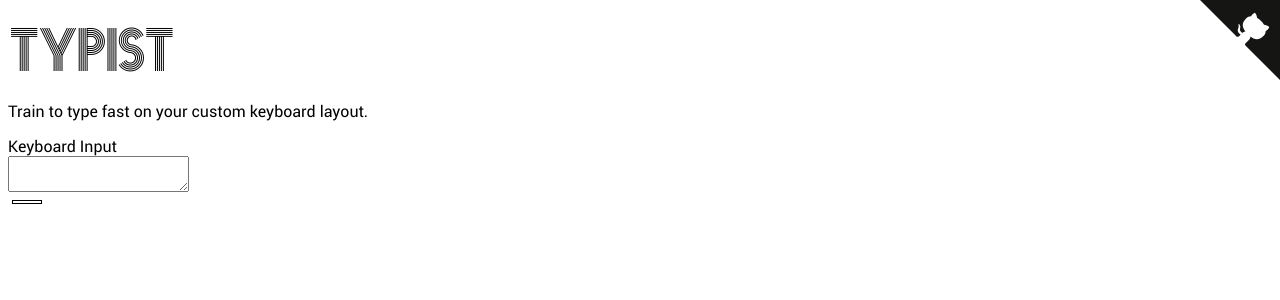
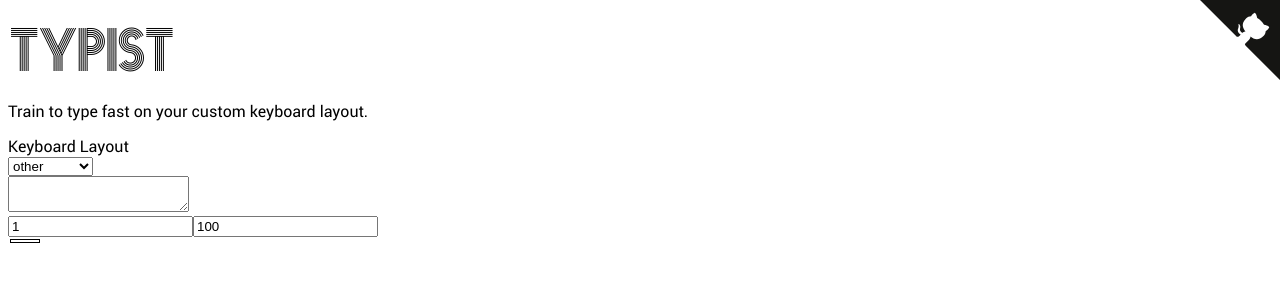
Before and after one commit to mathieucaroff/typist, a React (Vite) app: page / in a window 1280 px wide. Shown: the top 300 px of the page. Built offline with nearby package versions, Linux system fonts and the light colour scheme.

Commit message:
Produce lessons adapted to the keyboard of the user

```diff
--- a/src/app.tsx
+++ b/src/app.tsx
@@ -1,22 +1,66 @@
 import classNames from "classnames"
 import React, { useMemo, useState } from "react"
 import { Keyboard } from "./type"
+import { lesson } from "./lesson"
 
 function processKeyboardText(text: string): Keyboard {
   return text.split("\n").map((line) => line.split(""))
 }
 
+const QWERTY = `
+QWERTYUIOP{}
+ASDFGHJKL;"|
+-ZXCVBNM<>?
+`.slice(1, -1)
+const AZERTY = `
+AZERTYUIOP^$
+QSDFGHJKLMù*
+<WXCVBN,;:!
+`.slice(1, -1)
+const ASSET2018 = `
+QWDGJYPUL:{}
+ASETFHNIOR"|
+-ZXCVBKM<>?
+`.slice(1, -1)
+
 export function App() {
   let [keyboardText, setKeyboardText] = useState("")
   let keyboard = useMemo(
     () => processKeyboardText(keyboardText),
-    [keyboardText],
+    [keyboardText]
   )
   let [pressedKeys, setPressedKeys] = useState<string[]>(() => [])
+  let [level, setLevel] = useState(1)
+  let [length, setLength] = useState(100)
+
+  let lessonString = useMemo(
+    () => keyboard.length > 2 && lesson(keyboard, level, length).toLowerCase(),
+    [keyboard, level, length]
+  )
 
   return (
     <div>
-      <div>Keyboard Input</div>
+      <div>Keyboard Layout</div>
+      <div>
+        <select
+          onChange={(ev) => {
+            let key = ev.currentTarget.value.toUpperCase()
+            setKeyboardText(
+              {
+                QWERTY,
+                AZERTY,
+                ASSET2018,
+                OTHER: keyboardText,
+              }[key] ?? ""
+            )
+          }}
+        >
+          <option>other</option>
+          <option>Qwerty</option>
+          <option>Azerty</option>
+          <option>Asset2018</option>
+        </select>
+      </div>
       <div>
         <textarea
           value={keyboardText}
@@ -25,6 +69,22 @@ export function App() {
           }}
         />
       </div>
+      <input
+        type="number"
+        value={level}
+        min={1}
+        onChange={(ev) => {
+          setLevel(Number(ev.currentTarget.value))
+        }}
+      />
+      <input
+        type="number"
+        value={length}
+        min={1}
+        onChange={(ev) => {
+          setLength(Number(ev.currentTarget.value))
+        }}
+      />
       <div
         tabIndex={0}
         onKeyDown={(ev) => {
@@ -35,11 +95,9 @@ export function App() {
           setPressedKeys(pressedKeys.filter((x) => x !== key))
         }}
       >
-        <table className="keyboard">
-          <tbody>
+        <div className="keyboard">
           {keyboard.map((row, k) => (
-              <tr key={k}>
-                <table>
+            <table key={k}>
               <tbody>
                 <tr>
                   <td className={`keyboard__key keyboard__offset--${k}`} />
@@ -47,7 +105,7 @@ export function App() {
                     <td
                       className={classNames("keyboard__key", {
                         "keyboard__key--pressed": pressedKeys.includes(
-                              keycap.toLowerCase(),
+                          keycap.toLowerCase()
                         ),
                       })}
                       key={m}
@@ -58,10 +116,9 @@ export function App() {
                 </tr>
               </tbody>
             </table>
-              </tr>
           ))}
-          </tbody>
-        </table>
+        </div>
+        {lessonString}
       </div>
     </div>
   )
--- /dev/null
+++ b/src/lesson.ts
@@ -0,0 +1,76 @@
+import { Keyboard } from "./type"
+
+/**
+ * Produce a typing lesson which corresponds to the given criteria.
+ *
+ * @param keyboard The keyboard of the user
+ * @param level The difficulty of the lesson
+ * @param length The minimum number of characters in the lesson
+ */
+export function lesson(
+  keyboard: Keyboard,
+  level: number,
+  length: number
+): string {
+  // Compute which letters should be used for the lesson
+  let rowIndexAndStartArray = [
+    [1, 0],
+    [0, 0],
+    [2, 1],
+  ]
+  let letterString = ""
+
+  rowIndexAndStartArray.forEach(([rowIndex, start], k) => {
+    let levelA = Math.min(level, 4 * (k + 1)) - 4 * k
+    if (levelA > 0) {
+      let row = keyboard[rowIndex].slice(start)
+      letterString +=
+        row.slice(4 - levelA, 4).join("") + row.slice(6, 6 + levelA).join("")
+    }
+  })
+  if (level > 16) {
+    letterString += rowIndexAndStartArray
+      .slice(level - 16)
+      .map(([rowIndex, start]) =>
+        keyboard[rowIndex].slice(4 + start, 6 + start)
+      )
+      .join("")
+  }
+  letterString = letterString
+    .split("")
+    .filter((x) => x.toLowerCase() !== x.toUpperCase())
+    .join("")
+
+  // Make a list of pseudo-words composed of the letters of the lesson
+  let wordArray: string[] = []
+  let total = -1
+  while (total < length) {
+    let word =
+      randomPermutationOfAnyNonZeroLength(letterString) +
+      maybeALetter(letterString)
+    wordArray.push(word)
+    total += word.length + 1
+  }
+
+  return wordArray.join(" ")
+}
+
+function randomPermutationOfAnyNonZeroLength(letters: string) {
+  let letterArray = letters.split("")
+  let word = ""
+  let keepGoing = true
+  while (keepGoing && letterArray.length > 0) {
+    let index = Math.floor(Math.random() * letterArray.length)
+    word += letterArray[index]
+    letterArray.splice(index, 1)
+    keepGoing = Math.random() < 0.8
+  }
+  return word
+}
+
+function maybeALetter(letters: string) {
+  if (Math.random() < 0.5) {
+    return letters[Math.floor(Math.random() * letters.length)]
+  }
+  return ""
+}
```
Also changed, not shown: 2 other files (tests, documents, lock files or other folders). Lines whose indentation alone changed are shown as unchanged.
